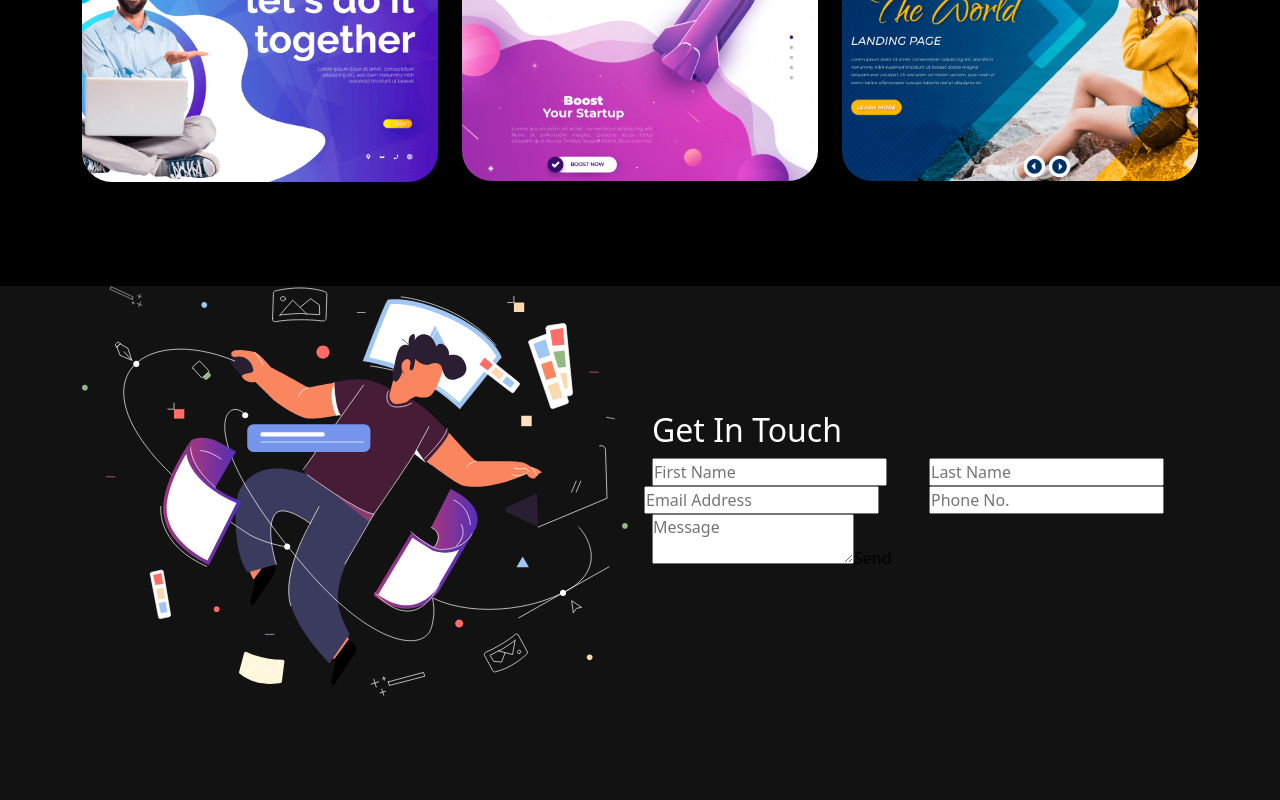
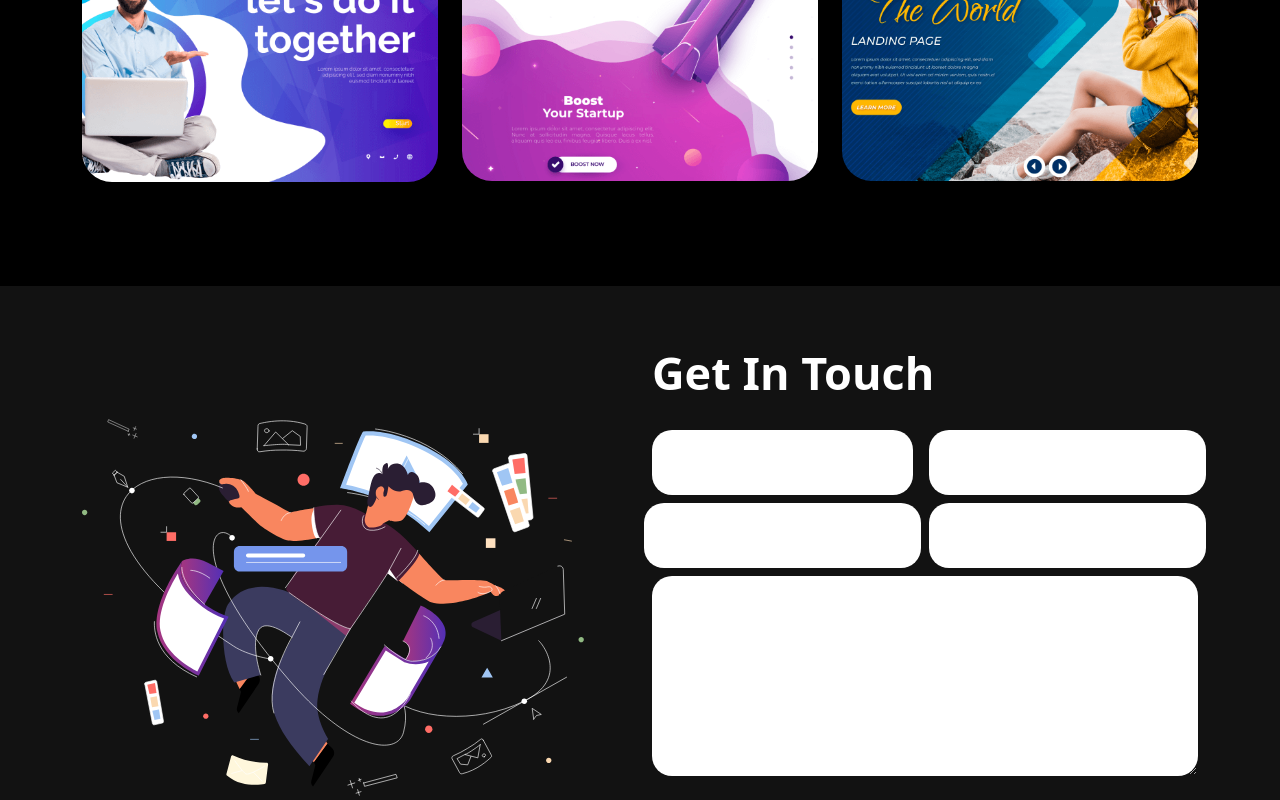
Before and after one commit to evg13ny/react-portfolio-app, a React (Create React App) app: page / in a window 1280 px wide. Shown: the part 2000-2800 px from the top of the page. Before the commit the page ends 2696 px from the top, so only its background shows below. Built offline with nearby package versions, Linux system fonts and the light colour scheme.

Commit message:
added newsletter section

```diff
--- a/package.json
+++ b/package.json
@@ -14,6 +14,7 @@
     "react-bootstrap": "^2.6.0",
     "react-bootstrap-icons": "^1.9.1",
     "react-dom": "^18.2.0",
+    "react-mailchimp-subscribe": "^2.1.3",
     "react-multi-carousel": "^2.8.2",
     "react-scripts": "5.0.1",
     "web-vitals": "^2.1.4"
--- a/src/App.css
+++ b/src/App.css
@@ -532,3 +532,87 @@ nav.navbar .navbar-toggler[aria-expanded='true'] .navbar-toggler-icon {
   right: 0;
   z-index: -4;
 }
+
+/* Contact CSS */
+
+.contact {
+  background: linear-gradient(90deg #aa367c -6% #4a2fbd 112%);
+  padding: 60px 0 200px 0;
+}
+
+.contact img {
+  width: 92%;
+}
+
+.contact h2 {
+  font-size: 45px;
+  font-weight: 700;
+  margin-bottom: 30px;
+}
+
+.contact form input, .contact form textarea {
+  width: 100%;
+  background: rgba(255, 255, 255, 1);
+  border: 1px solid rgba(255, 255, 255, .5);
+  border-radius: 20px;
+  color: #fff;
+  margin: 0 0 8px 0;
+  padding: 18px 26px;
+  font-weight: 500;
+  font-size: 18px;
+  letter-spacing: .8px;
+  transition: .3s ease-in-out;
+}
+
+.contact form input:focus, .contact form textarea:focus {
+  background: rgba(255, 255, 255, 1);
+  color: #121212;
+}
+
+.contact form input::placeholder, .contact form textarea::placeholder {
+  font-size: 16px;
+  font-weight: 400;
+  color: #fff;
+}
+
+.contact form input:focus::placeholder, .contact form textarea:focus::placeholder {
+  color: #121212;
+  opacity: .8;
+}
+
+.contact form button {
+  font-weight: 700;
+  color: #000;
+  background-color: #fff;
+  padding: 14px 48px;
+  font-size: 18px;
+  margin-top: 25px;
+  border-radius: 0;
+  position: relative;
+  transition: .3s ease-in-out;
+}
+
+.contact form button span {
+  z-index: 1;
+  position: relative;
+}
+
+.contact form button:hover {
+  color: #fff;
+}
+
+.contact form button::before {
+  content: '';
+  background: #121212;
+  width: 0;
+  height: 100%;
+  position: absolute;
+  top: 0;
+  left: 0;
+  z-index: 0;
+  transition: .3s ease-in-out;
+}
+
+.contact form button:hover::before {
+  width: 100%;
+}
--- a/src/components/Contact.jsx
+++ b/src/components/Contact.jsx
@@ -29,25 +29,26 @@ export const Contact = () => {
         let response = await fetch('http://localhost:3000/contact', {
             method: 'POST',
             headers: {
-                'Content-Type': 'Application/json;charset=utf-8'
+                'Content-Type': 'application/json;charset=utf-8'
             },
             body: JSON.stringify(formDetails)
         })
+
         setButtonText('Send')
 
-        let result = response.json()
+        let result = await response.json()
 
         setFormDetails(formInitialDetails)
 
         if (result.code === 200) {
-            setStatus({ success: true, message: 'Messafe sent successfully' })
+            setStatus({ success: true, message: 'Message was sent successfully' })
         } else {
-            setStatus({ success: false, message: 'Smth went wrong. Please Try again.' })
+            setStatus({ success: false, message: 'Smth went wrong. Please try again.' })
         }
     }
 
     return (
-        <section className="connect" id="connect">
+        <section className="contact" id="connect">
             <Container>
                 <Row className="align-items-center">
                     <Col md={6}>
@@ -75,7 +76,7 @@ export const Contact = () => {
                                 </Col>
 
                                 <Col>
-                                    <textarea row="6" value={formDetails.message} placeholder="Message" onChange={(e) => onFormUpdate('message', e.target.value)} />
+                                    <textarea rows="6" value={formDetails.message} placeholder="Message" onChange={(e) => onFormUpdate('message', e.target.value)} />
                                     <button type="submit"><span>{buttonText}</span></button>
                                 </Col>
 
```
Also changed, not shown: src/components/MailchimpForm.jsx (added, +22 -0 lines), src/components/Newsletter.jsx (added, +48 -0 lines), 2 other files (tests, documents, lock files or other folders).
